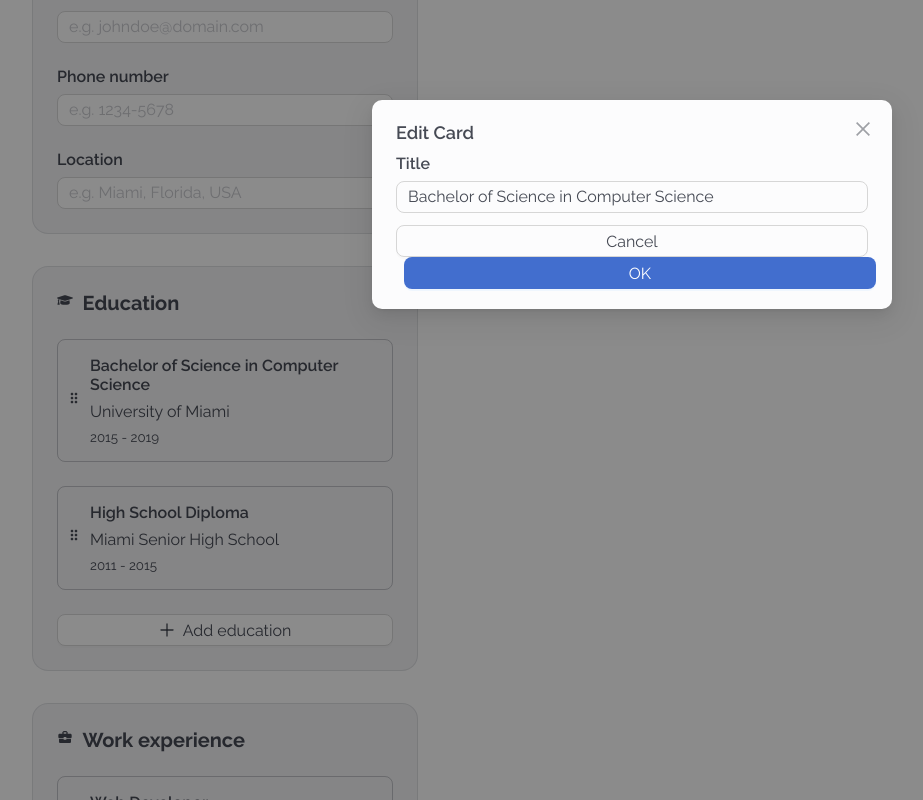
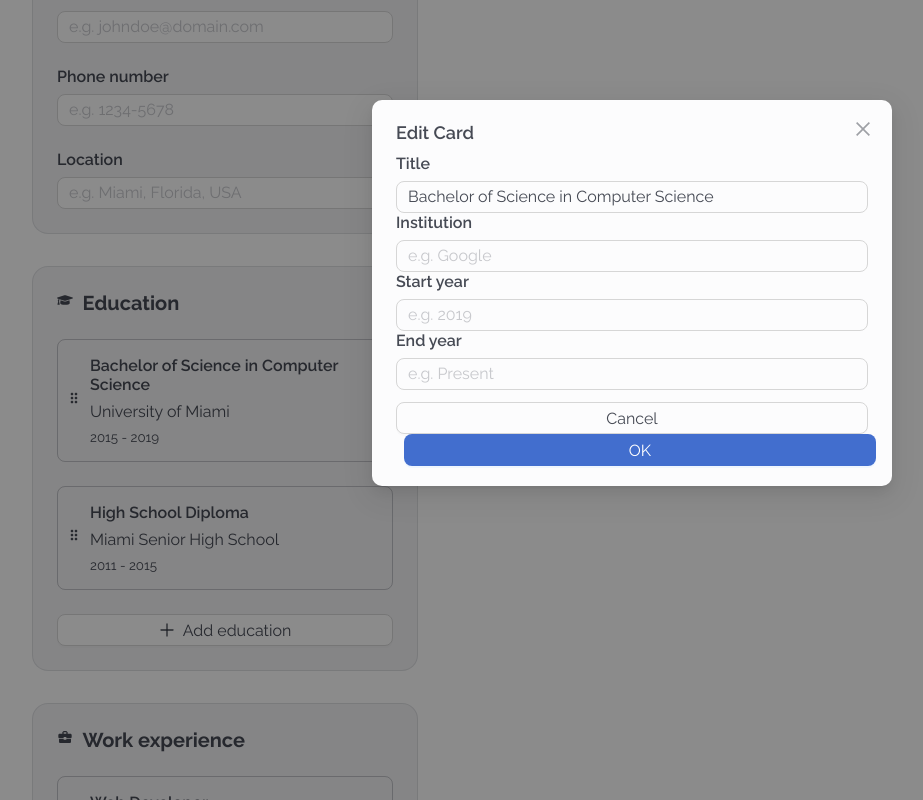
Before and after one commit to ErickBGomez/cv-application, a React (Vite) app: page / in a window 1280 px wide. Both pictures are taken after a click on the element 233 px from the left and 801 px from the top of the page. Shown: the part 401-1201 px from the top of the page, without its empty margins (8-931 px from the left). Built offline with nearby package versions, Linux system fonts and the light colour scheme.

Commit message:
Add more fields in modal form

```diff
--- a/src/components/modals/EditCardModal/EditCardModal.jsx
+++ b/src/components/modals/EditCardModal/EditCardModal.jsx
@@ -34,6 +34,18 @@ const EditCardModal = ({ open, setOpen, data, setData }) => {
         <Form.Item label="Title" name="title" hasFeedback>
           <Input placeholder="e.g. Web Developer" />
         </Form.Item>
+
+        <Form.Item label="Institution" name="institution" hasFeedback>
+          <Input placeholder="e.g. Google" />
+        </Form.Item>
+
+        <Form.Item label="Start year" name="startYear" hasFeedback>
+          <Input placeholder="e.g. 2019" />
+        </Form.Item>
+
+        <Form.Item label="End year" name="endYear" hasFeedback>
+          <Input placeholder="e.g. Present" />
+        </Form.Item>
       </Form>
     </Modal>
   );
```
